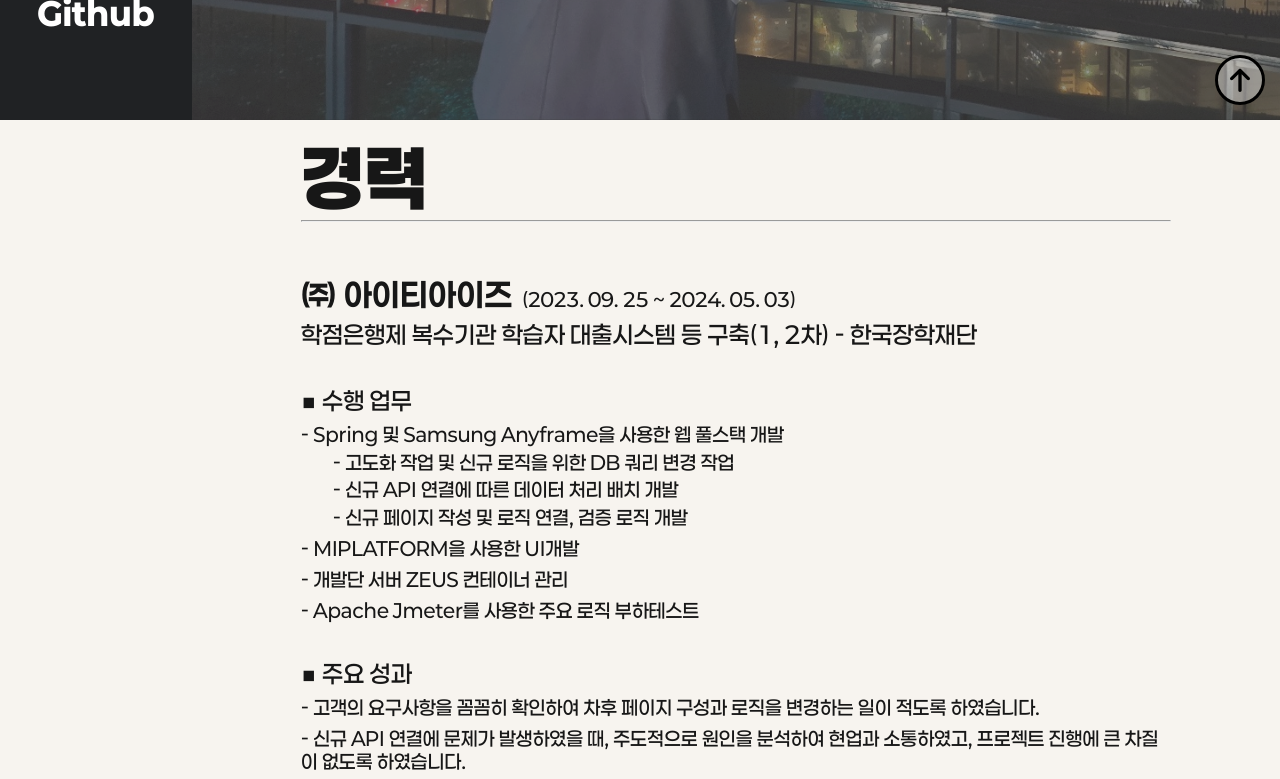
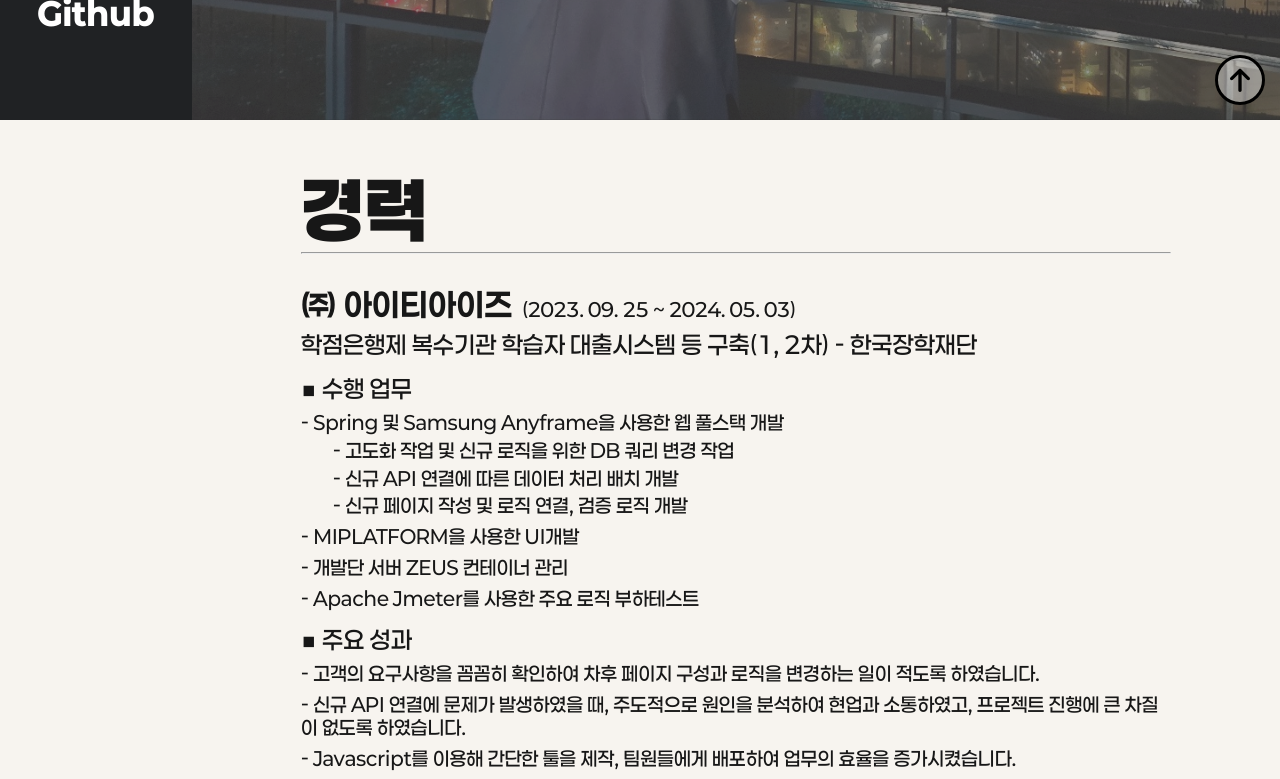
Before and after one commit to san1313/popol, a Next.js app: page / in a window 1280 px wide. Shown: the part 680-1459 px from the top of the page. Built offline with nearby package versions, Linux system fonts and the light colour scheme.

Commit message:
docs(space): margin 및 flex justfiy 수정으로 간격조절

```diff
--- a/src/component/content.tsx
+++ b/src/component/content.tsx
@@ -12,7 +12,7 @@ export default function Content(props: {
 }) {
   const contentsRef = useRef<HTMLDivElement>(null);
   const titleRef = useRef<HTMLDivElement>(null);
-  const { currentIndex, setCurrentIndex, sidebarIsOpen} = props;
+  const { currentIndex, setCurrentIndex, sidebarIsOpen } = props;
   useEffect(() => {
     if (titleRef.current) {
       const elements = titleRef.current.querySelector('article')!.children;
@@ -230,9 +230,8 @@ export default function Content(props: {
         </div>
         <div className={`${style.article}`} id={'certificate'} data-idx={5}>
           <article>
-            <h1>자격증<hr/></h1>
+            <h1>자격증<hr /></h1>
             <div className={style.flexContainer}>
-              <div>
               <div className={style.flexContainer}>
                 <h2><big>■ 어학</big></h2>
                 <div>
@@ -255,7 +254,6 @@ export default function Content(props: {
                 </div>
               </div>
             </div>
-            </div>
           </article>
         </div>
       </div>
--- a/src/styles/content.module.css
+++ b/src/styles/content.module.css
@@ -13,7 +13,7 @@
   flex-direction: column;
   flex-grow: 1;
   padding-bottom: 5vh;
-  justify-content: space-evenly;
+  justify-content: flex-start;
   gap: 1rem;
 }
 
@@ -37,6 +37,7 @@
   font-size: 4.5rem;
   font-weight: 900;
   padding: 1rem 0;
+  margin-top: 2rem;
 }
 
 .article hr {
```
Lines whose indentation alone changed are shown as unchanged.
